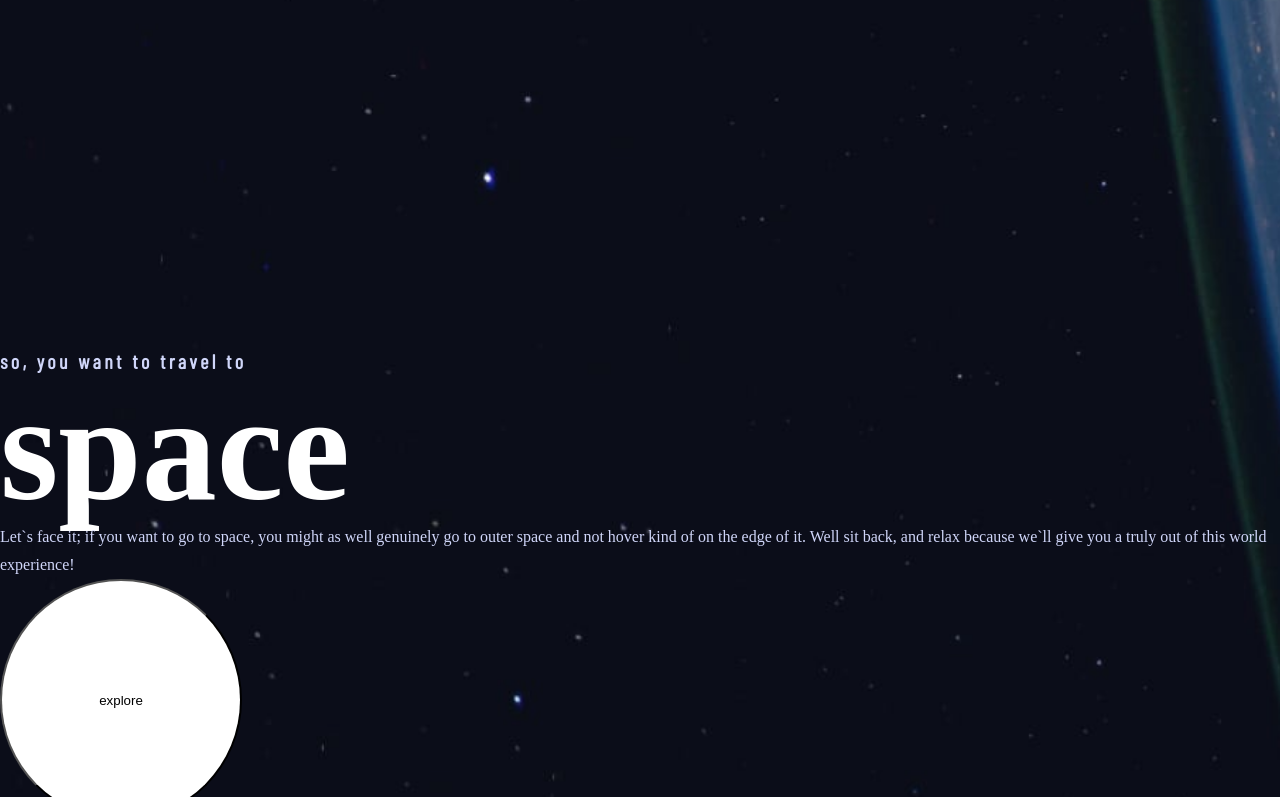
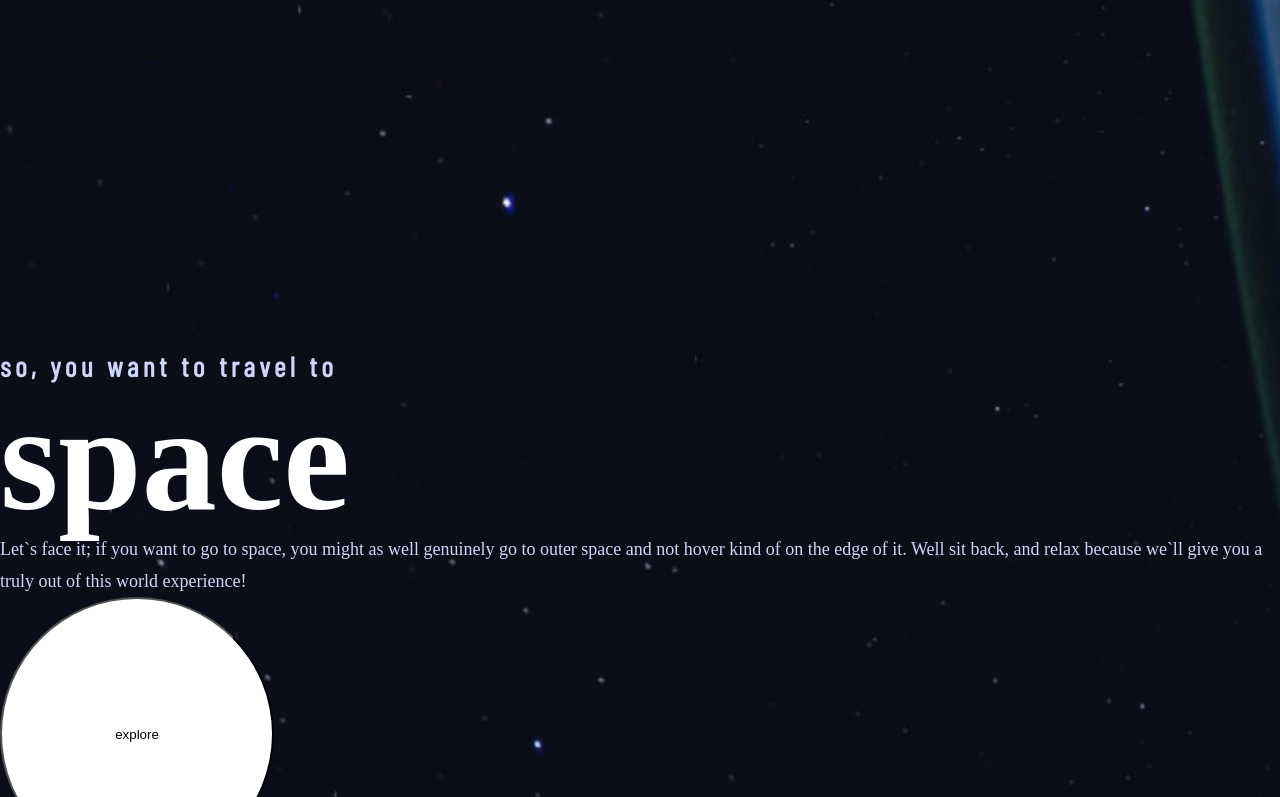
Before and after one commit to KamilKonopski/space-tourism-website-main, a React (Create React App) app: page / in a window 1280 px wide. Shown: the part 451-1248 px from the top of the page. Built offline with nearby package versions, Linux system fonts and the light colour scheme; a web font is replaced by a local one.

Commit message:
simple content visual styles for desktop

```diff
--- a/src/pages/Home/Home.module.css
+++ b/src/pages/Home/Home.module.css
@@ -60,4 +60,23 @@
     .home-page {
         background-image: url(../../assets/home/background-home-desktop.jpg);
     }
+
+    .home-page h2 {
+        font-size: 2.8rem;
+        letter-spacing: 4.42px;
+    }
+
+    .home-page h1 {
+        line-height: auto;
+    }
+
+    .home-page p {
+        font-size: 1.8rem;
+        line-height: 32px;
+    }
+
+    .home-page button {
+        height: 274px;
+        width: 274px;
+    }
 }
```
